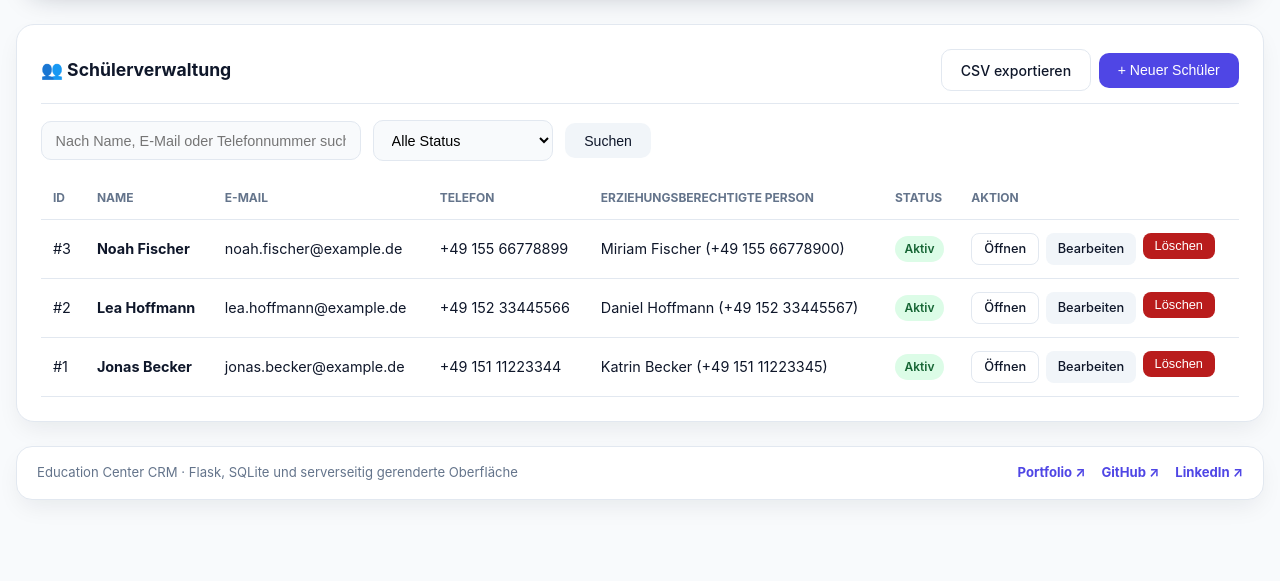
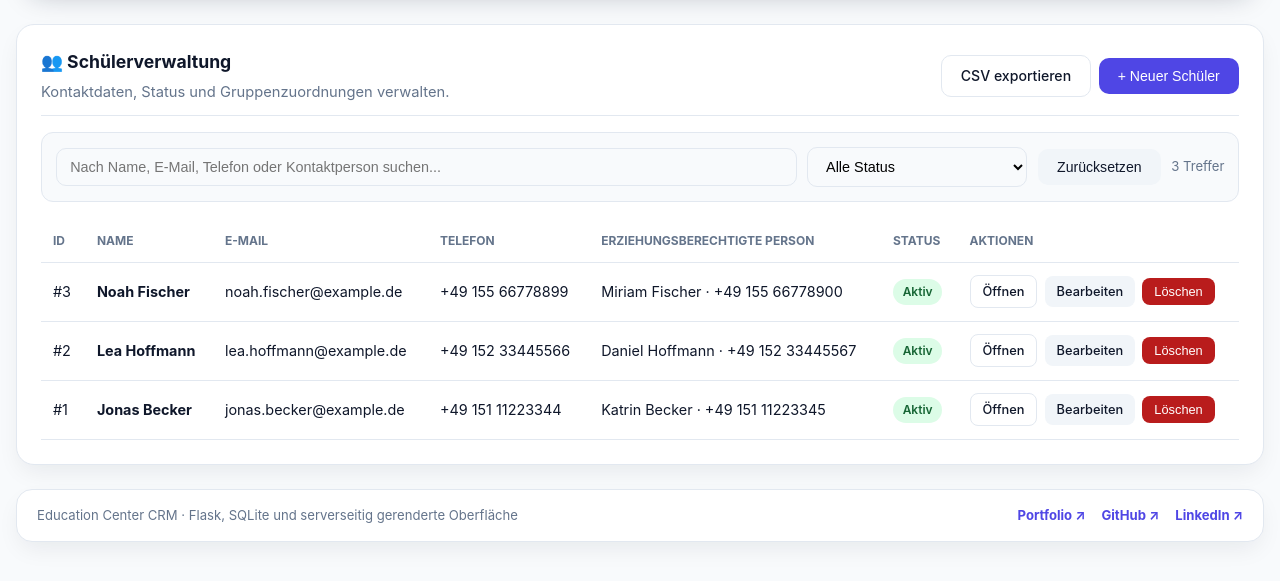
Before and after one commit to sandroabashishvili/education-center-crm, a Flask app: page /students in a window 1280 px wide. Shown: the part 94-675 px from the top of the page. Run offline with Flask 3, Linux system fonts and the light colour scheme; the visitor is signed in with stand-in values (Sample User, id 1); data comes from the database, SQL or seed files in the repository; some libraries are stand-ins or nearby versions.

Commit message:
Unify student list filters and actions

```diff
--- a/app/templates/students/index.html
+++ b/app/templates/students/index.html
@@ -3,104 +3,12 @@
 {% block title %}Schüler - Education Center CRM{% endblock %}
 {% block content %}
 <div class="card">
-      <div class="card-header">
-        <h1 class="card-title">👥 Schülerverwaltung</h1>
-        <div class="header-actions">
-          {% if session.get('logged_in') %}
-          <a href="{{ url_for('export_students_csv') }}" class="btn btn-outline">CSV exportieren</a>
-          <button onclick="document.getElementById('addStudentModal').style.display='flex'" class="btn">+ Neuer Schüler</button>
-          {% endif %}
-        </div>
-      </div>
-
-      <form method="GET" class="filter-bar">
-        <input type="text" name="q" value="{{ query }}" placeholder="Nach Name, E-Mail oder Telefonnummer suchen..." class="form-control" style="max-width: 320px;">
-        <select name="status" class="form-control" style="max-width: 180px;" aria-label="Schülerstatus filtern">
-          <option value="all" {% if status_filter == 'all' %}selected{% endif %}>Alle Status</option>
-          <option value="active" {% if status_filter == 'active' %}selected{% endif %}>Aktiv</option>
-          <option value="inactive" {% if status_filter == 'inactive' %}selected{% endif %}>Inaktiv</option>
-        </select>
-        <button type="submit" class="btn btn-secondary">Suchen</button>
-      </form>
-
-      <table>
-        <thead>
-          <tr>
-            <th>ID</th>
-            <th>Name</th>
-            <th>E-Mail</th>
-            <th>Telefon</th>
-            <th>Erziehungsberechtigte Person</th>
-            <th>Status</th>
-            <th>Aktion</th>
-          </tr>
-        </thead>
-        <tbody>
-          {% for s in students %}
-          <tr>
-            <td>#{{ s[0] }}</td>
-            <td><strong>{{ s[1] }}</strong></td>
-            <td>{{ s[2] }}</td>
-            <td>{{ s[3] or 'N/A' }}</td>
-            <td>{{ s[4] or '-' }} ({{ s[5] or '-' }})</td>
-            <td>
-              <span class="badge {% if s[6] == 'active' %}badge-success{% else %}badge-neutral{% endif %}">{{ s[6]|status_de }}</span>
-            </td>
-            <td>
-              <div class="action-btns">
-                <a href="{{ url_for('student_detail_page', student_id=s[0]) }}" class="btn btn-sm btn-outline">Öffnen</a>
-                {% if session.get('logged_in') %}
-                <a href="{{ url_for('edit_student', student_id=s[0]) }}" class="btn btn-sm btn-secondary">Bearbeiten</a>
-                <form action="{{ url_for('delete_student', student_id=s[0]) }}" method="POST" style="margin:0;" onsubmit="return confirm('Möchten Sie diesen Schüler wirklich löschen?');">
-      <input type="hidden" name="csrf_token" value="{{ csrf_token() }}">
-                  <button type="submit" class="btn btn-sm btn-danger">Löschen</button>
-                </form>
-                {% endif %}
-              </div>
-            </td>
-          </tr>
-          {% else %}
-          <tr><td colspan="7" style="text-align: center; color: var(--muted); padding: 2rem;">Keine Schüler gefunden</td></tr>
-          {% endfor %}
-        </tbody>
-      </table>
-    </div>
-
-    <!-- Modal Add Student -->
-    <div id="addStudentModal" style="display: none; position: fixed; inset: 0; background: rgba(0,0,0,0.5); z-index: 99; align-items: center; justify-content: center;">
-      <div style="background: white; padding: 1.5rem; border-radius: 16px; width: min(100%, 480px);">
-        <h3>+ Neuen Schüler hinzufügen</h3>
-        <form action="{{ url_for('add_student_route') }}" method="POST">
-      <input type="hidden" name="csrf_token" value="{{ csrf_token() }}">
-          <div class="form-group">
-            <label>Vollständiger Name *</label>
-            <input type="text" name="full_name" required class="form-control">
-          </div>
-          <div class="form-group">
-            <label>E-Mail *</label>
-            <input type="email" name="email" required class="form-control">
-          </div>
-          <div class="form-group">
-            <label>Telefonnummer</label>
-            <input type="text" name="phone" class="form-control">
-          </div>
-          <div class="form-group">
-            <label>Name der erziehungsberechtigten Person</label>
-            <input type="text" name="guardian_name" class="form-control">
-          </div>
-          <div class="form-group">
-            <label>Telefon der erziehungsberechtigten Person</label>
-            <input type="text" name="guardian_phone" class="form-control">
-          </div>
-          <div class="form-group">
-            <label>Notiz</label>
-            <textarea name="notes" class="form-control" rows="2"></textarea>
-          </div>
-          <div style="display: flex; gap: 0.5rem; justify-content: flex-end;">
-            <button type="button" onclick="document.getElementById('addStudentModal').style.display='none'" class="btn btn-secondary">Abbrechen</button>
-            <button type="submit" class="btn">Speichern</button>
-          </div>
-        </form>
-      </div>
-    </div>
+  <div class="card-header"><div><h1 class="card-title">👥 Schülerverwaltung</h1><p class="page-subtitle">Kontaktdaten, Status und Gruppenzuordnungen verwalten.</p></div><div class="header-actions"><a href="{{ url_for('export_students_csv') }}" class="btn btn-outline">CSV exportieren</a><button onclick="document.getElementById('addStudentModal').style.display='flex'" class="btn">+ Neuer Schüler</button></div></div>
+  <form class="list-filter-bar" data-list-filter data-target="studentsTable"><input type="search" class="form-control" data-filter-search placeholder="Nach Name, E-Mail, Telefon oder Kontaktperson suchen..."><select class="form-control" data-filter-status aria-label="Schülerstatus filtern"><option value="all">Alle Status</option><option value="active">Aktiv</option><option value="inactive">Inaktiv</option><option value="archived">Archiviert</option></select><button type="button" class="btn btn-secondary filter-reset" data-filter-reset>Zurücksetzen</button><span class="filter-count" data-filter-count></span></form>
+  <table id="studentsTable" class="list-table"><thead><tr><th>ID</th><th>Name</th><th>E-Mail</th><th>Telefon</th><th>Erziehungsberechtigte Person</th><th>Status</th><th>Aktionen</th></tr></thead><tbody>
+    {% for s in students %}<tr data-filter-row data-status="{{ s[6] }}" data-search="{{ s[1] }} {{ s[2] }} {{ s[3] or '' }} {{ s[4] or '' }} {{ s[5] or '' }}"><td>#{{ s[0] }}</td><td><strong>{{ s[1] }}</strong></td><td>{{ s[2] }}</td><td>{{ s[3] or '-' }}</td><td>{{ s[4] or '-' }}{% if s[5] %} · {{ s[5] }}{% endif %}</td><td><span class="badge {% if s[6] == 'active' %}badge-success{% elif s[6] == 'archived' %}badge-neutral{% else %}badge-info{% endif %}">{{ s[6]|status_de }}</span></td><td><div class="row-actions"><a href="{{ url_for('student_detail_page', student_id=s[0]) }}" class="btn btn-sm btn-outline">Öffnen</a><a href="{{ url_for('edit_student', student_id=s[0]) }}" class="btn btn-sm btn-secondary">Bearbeiten</a>{% if session.get('user_role') == 'admin' %}<form action="{{ url_for('delete_student', student_id=s[0]) }}" method="POST" onsubmit="return confirm('Möchten Sie diesen Schüler wirklich löschen?');"><input type="hidden" name="csrf_token" value="{{ csrf_token() }}"><button type="submit" class="btn btn-sm btn-danger">Löschen</button></form>{% endif %}</div></td></tr>{% endfor %}
+    <tr data-filter-empty class="empty-state" hidden><td colspan="7">Keine passenden Schüler gefunden</td></tr>
+  </tbody></table>
+</div>
+<div id="addStudentModal" class="modal-shell" style="display:none"><div class="modal-card"><h3>+ Neuen Schüler hinzufügen</h3><form action="{{ url_for('add_student_route') }}" method="POST"><input type="hidden" name="csrf_token" value="{{ csrf_token() }}"><div class="form-group"><label>Vollständiger Name *</label><input type="text" name="full_name" required class="form-control"></div><div class="form-group"><label>E-Mail *</label><input type="email" name="email" required class="form-control"></div><div class="form-group"><label>Telefonnummer</label><input type="text" name="phone" class="form-control"></div><div class="form-group"><label>Name der erziehungsberechtigten Person</label><input type="text" name="guardian_name" class="form-control"></div><div class="form-group"><label>Telefon der erziehungsberechtigten Person</label><input type="text" name="guardian_phone" class="form-control"></div><div class="form-group"><label>Notiz</label><textarea name="notes" class="form-control" rows="2"></textarea></div><div class="form-actions"><button type="button" onclick="document.getElementById('addStudentModal').style.display='none'" class="btn btn-secondary">Abbrechen</button><button type="submit" class="btn">Speichern</button></div></form></div></div>
 {% endblock %}
```
